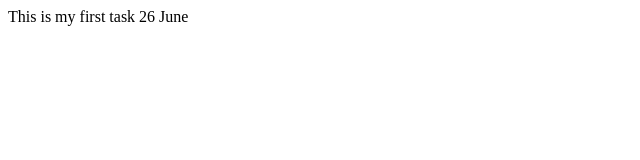
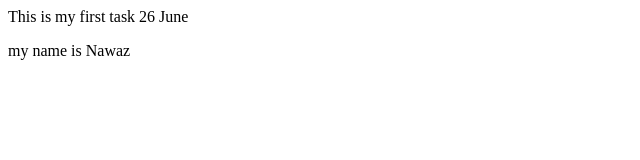
Before and after one commit to Khaja974/Heroviredtask, a plain HTML site: page index.html in a window 1280 px wide. Shown: the whole page, without its empty margins (0-640 px from the left). Drawn offline with Linux system fonts and the light colour scheme.

Commit message:
added my new in index file

```diff
--- a/index.html
+++ b/index.html
@@ -1 +1,3 @@
 <p>This is my first task 26 June</p>
+
+<div>my name is Nawaz</div>
```
